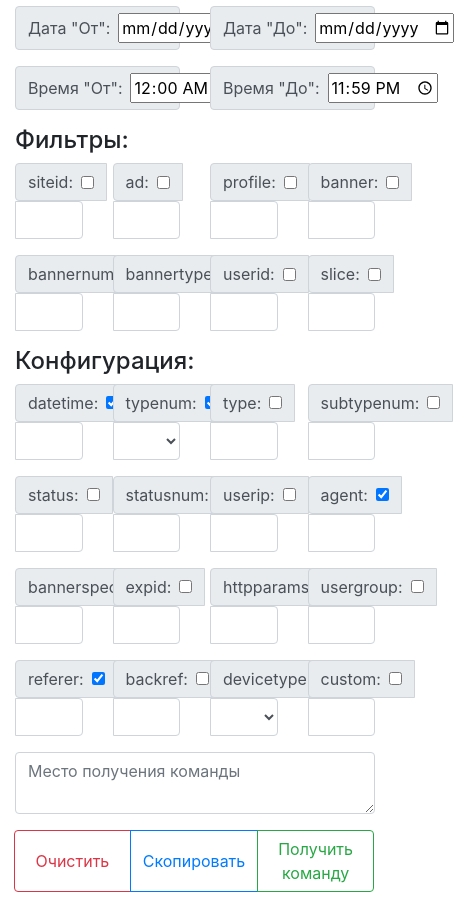
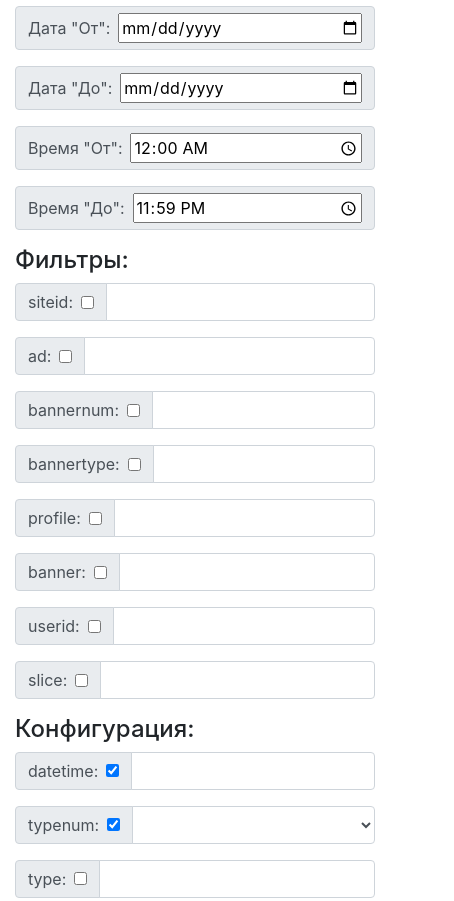
Before and after one commit to Zzaaf/Log-Command-Generator, a plain HTML site: page index.html in a window 390 px wide. Shown: the part 600-1501 px from the top of the page, 454 px wide, since content can reach past the window. Drawn offline with nearby package versions, Linux system fonts and the light colour scheme.

Commit message:
Adaptation for mobile devices.

```diff
--- a/index.html
+++ b/index.html
@@ -4,7 +4,7 @@
     <meta charset="UTF-8">
     <meta name="viewport" content="width=device-width, initial-scale=1.0">
     <meta http-equiv="X-UA-Compatible" content="ie=edge">
-    <title>Command Generator</title>
+    <title>Log Command Generator</title>
     <link rel="icon" type="image/svg+xml" href="favicon.png">
     <link rel="stylesheet" href="https://stackpath.bootstrapcdn.com/bootstrap/4.3.1/css/bootstrap.min.css">
     <link rel="stylesheet" href="assets/css/style.css">
@@ -14,7 +14,7 @@
         <div class="container">
             <h1 class="display-4">Log Command Generator</h1>
             <p class="lead">Заполните необходимые поля для получения команды</p>
-            <p class="lead">v.0.2.1</p>
+            <p class="lead">v.0.2.2</p>
         </div>
     </div>
 
@@ -64,7 +64,7 @@
                                 </select>
                             </div>
 
-                            <div class="col-6">
+                            <div class="col-12 col-lg-6">
                                 <div class="input-group mb-3">
                                     <div class="input-group-prepend" style="width: 100%;">
                                         <div class="input-group-text rounded-right" style="width: 100%;">
@@ -74,7 +74,7 @@
                                 </div>
                             </div>
 
-                            <div class="col-6">
+                            <div class="col-12 col-lg-6">
                                 <div class="input-group mb-3">
                                     <div class="input-group-prepend" style="width: 100%;">
                                         <div class="input-group-text rounded-right" style="width: 100%;">
@@ -88,7 +88,7 @@
 
                     <div class="col-12">
                         <div class="row justify-content-between">
-                            <div class="col-6">
+                            <div class="col-12 col-lg-6">
                                 <div class="input-group mb-3">
                                     <div class="input-group-prepend" style="width: 100%;">
                                         <div class="input-group-text rounded-right" style="width: 100%;">
@@ -98,7 +98,7 @@
                                 </div>
                             </div>
 
-                            <div class="col-6">
+                            <div class="col-12 col-lg-6">
                                 <div class="input-group mb-3">
                                     <div class="input-group-prepend" style="width: 100%;">
                                         <div class="input-group-text rounded-right" style="width: 100%;">
@@ -114,9 +114,9 @@
                         <h4>Фильтры:</h4>
                     </div>
 
-                    <div class="col-6">
+                    <div class="col-12 col-lg-6">
                         <div class="row justify-content-between">
-                            <div class="col-6">
+                            <div class="col-12 col-lg-6">
                                 <div class="input-group mb-3">
                                     <div class="input-group-prepend">
                                         <div class="input-group-text">
@@ -127,7 +127,7 @@
                                 </div>
                             </div>
 
-                            <div class="col-6">
+                            <div class="col-12 col-lg-6">
                                 <div class="input-group mb-3">
                                     <div class="input-group-prepend">
                                         <div class="input-group-text">
@@ -138,7 +138,7 @@
                                 </div>
                             </div>
 
-                            <div class="col-6">
+                            <div class="col-12 col-lg-6">
                                 <div class="input-group mb-3">
                                     <div class="input-group-prepend">
                                         <div class="input-group-text">
@@ -149,7 +149,7 @@
                                 </div>
                             </div>
 
-                            <div class="col-6">
+                            <div class="col-12 col-lg-6">
                                 <div class="input-group mb-3">
                                     <div class="input-group-prepend">
                                         <div class="input-group-text">
@@ -162,9 +162,9 @@
                         </div>
                     </div>
 
-                    <div class="col-6">
+                    <div class="col-12 col-lg-6">
                         <div class="row justify-content-between">
-                            <div class="col-6">
+                            <div class="col-12 col-lg-6">
                                 <div class="input-group mb-3">
                                     <div class="input-group-prepend">
                                         <div class="input-group-text">
@@ -175,7 +175,7 @@
                                 </div>
                             </div>
 
-                            <div class="col-6">
+                            <div class="col-12 col-lg-6">
                                 <div class="input-group mb-3">
                                     <div class="input-group-prepend">
                                         <div class="input-group-text">
@@ -186,7 +186,7 @@
                                 </div>
                             </div>
 
-                            <div class="col-6">
+                            <div class="col-12 col-lg-6">
                                 <div class="input-group mb-3">
                                     <div class="input-group-prepend">
                                         <div class="input-group-text">
@@ -197,7 +197,7 @@
                                 </div>
                             </div>
 
-                            <div class="col-6">
+                            <div class="col-12 col-lg-6">
                                 <div class="input-group mb-3">
                                     <div class="input-group-prepend">
                                         <div class="input-group-text">
@@ -214,9 +214,9 @@
                         <h4>Конфигурация:</h4>
                     </div>
 
-                    <div class="col-6">
+                    <div class="col-12 col-lg-6">
                         <div class="row justify-content-between">
-                            <div class="col-6">
+                            <div class="col-12 col-lg-6">
                                 <div class="input-group mb-3">
                                     <div class="input-group-prepend">
                                         <div class="input-group-text">
@@ -227,7 +227,7 @@
                                 </div>
                             </div>
 
-                            <div class="col-6">
+                            <div class="col-12 col-lg-6">
                                 <div class="input-group mb-3">
                                     <div class="input-group-prepend">
                                         <div class="input-group-text">
@@ -247,9 +247,9 @@
                         </div>
                     </div>
 
-                    <div class="col-6">
+                    <div class="col-12 col-lg-6">
                         <div class="row justify-content-between">
-                            <div class="col-6">
+                            <div class="col-12 col-lg-6">
                                 <div class="input-group mb-3">
                                     <div class="input-group-prepend">
                                         <div class="input-group-text">
@@ -260,7 +260,7 @@
                                 </div>
                             </div>
 
-                            <div class="col-6">
+                            <div class="col-12 col-lg-6">
                                 <div class="input-group mb-3">
                                     <div class="input-group-prepend">
                                         <div class="input-group-text">
@@ -273,9 +273,9 @@
                         </div>
                     </div>
 
-                    <div class="col-6">
+                    <div class="col-12 col-lg-6">
                         <div class="row">
-                            <div class="col-6">
+                            <div class="col-12 col-lg-6">
                                 <div class="input-group mb-3">
                                     <div class="input-group-prepend">
                                         <div class="input-group-text">
@@ -286,7 +286,7 @@
                                 </div>
                             </div>
 
-                            <div class="col-6">
+                            <div class="col-12 col-lg-6">
                                 <div class="input-group mb-3">
                                     <div class="input-group-prepend">
                                         <div class="input-group-text">
@@ -299,9 +299,9 @@
                         </div>
                     </div>
 
-                    <div class="col-6">
+                    <div class="col-12 col-lg-6">
                         <div class="row">
-                            <div class="col-6">
+                            <div class="col-12 col-lg-6">
                                 <div class="input-group mb-3">
                                     <div class="input-group-prepend">
                                         <div class="input-group-text">
@@ -312,7 +312,7 @@
                                 </div>
                             </div>
 
-                            <div class="col-6">
+                            <div class="col-12 col-lg-6">
                                 <div class="input-group mb-3">
                                     <div class="input-group-prepend">
                                         <div class="input-group-text">
@@ -325,9 +325,9 @@
                         </div>
                     </div>
 
-                    <div class="col-6">
+                    <div class="col-12 col-lg-6">
                         <div class="row">
-                            <div class="col-6">
+                            <div class="col-12 col-lg-6">
                                 <div class="input-group mb-3">
                                     <div class="input-group-prepend">
                                         <div class="input-group-text">
@@ -338,7 +338,7 @@
                                 </div>
                             </div>
 
-                            <div class="col-6">
+                            <div class="col-12 col-lg-6">
                                 <div class="input-group mb-3">
                                     <div class="input-group-prepend">
                                         <div class="input-group-text">
@@ -351,9 +351,9 @@
                         </div>
                     </div>
 
-                    <div class="col-6">
+                    <div class="col-12 col-lg-6">
                         <div class="row">
-                            <div class="col-6">
+                            <div class="col-12 col-lg-6">
                                 <div class="input-group mb-3">
                                     <div class="input-group-prepend">
                                         <div class="input-group-text">
@@ -364,7 +364,7 @@
                                 </div>
                             </div>
 
-                            <div class="col-6">
+                            <div class="col-12 col-lg-6">
                                 <div class="input-group mb-3">
                                     <div class="input-group-prepend">
                                         <div class="input-group-text">
@@ -377,9 +377,9 @@
                         </div>
                     </div>
 
-                    <div class="col-6">
+                    <div class="col-12 col-lg-6">
                         <div class="row">
-                            <div class="col-6">
+                            <div class="col-12 col-lg-6">
                                 <div class="input-group mb-3">
                                     <div class="input-group-prepend">
                                         <div class="input-group-text">
@@ -390,7 +390,7 @@
                                 </div>
                             </div>
 
-                            <div class="col-6">
+                            <div class="col-12 col-lg-6">
                                 <div class="input-group mb-3">
                                     <div class="input-group-prepend">
                                         <div class="input-group-text">
@@ -403,9 +403,9 @@
                         </div>
                     </div>
 
-                    <div class="col-6">
+                    <div class="col-12 col-lg-6">
                         <div class="row">
-                            <div class="col-6">
+                            <div class="col-12 col-lg-6">
                                 <div class="input-group mb-3">
                                     <div class="input-group-prepend">
                                         <div class="input-group-text">
@@ -422,7 +422,7 @@
                                 </div>
                             </div>
 
-                            <div class="col-6">
+                            <div class="col-12 col-lg-6">
                                 <div class="input-group mb-3">
                                     <div class="input-group-prepend">
                                         <div class="input-group-text">
@@ -437,7 +437,7 @@
 
                     <div class="col-12">
                         <div class="input-group mb-3">
-                            <textarea id="result" class="form-control" placeholder="Место получения команды"></textarea>
+                            <textarea id="result" class="form-control" placeholder="Место получения команды" rows="5"></textarea>
                         </div>
                     </div>
 
@@ -455,21 +455,21 @@
 
             <div class="tab-pane fade" id="nav-profile" role="tabpanel" aria-labelledby="nav-profile-tab">
                 <div class="row">
-                    <div class="col-5">
+                    <div class="col-12 col-lg-5 mb-3">
                         <div class="list-group" id="list-tab" role="tablist">
                             <a class="list-group-item list-group-item-action active" id="omi-list" data-toggle="list" href="#omi" role="tab" aria-controls="home">Выгрузка для панели ОМИ</a>
                             <a class="list-group-item list-group-item-action" id="tiburon-list" data-toggle="list" href="#tiburon" role="tab" aria-controls="profile">Выгрузка для панели Tiburon</a>
                             <a class="list-group-item list-group-item-action" id="oi-list" data-toggle="list" href="#oi" role="tab" aria-controls="messages">Выгрузка для панели OnlineInterviewer ОИ</a>
                         </div>
                     </div>
-                    <div class="col-7">
+                    <div class="col-12 col-lg-7">
                         <div class="tab-content" id="nav-tabContent">
 
                             <!-- Omi -->
                             <div class="tab-pane fade show active" id="omi" role="tabpanel" aria-labelledby="omi-list">
                                 <div class="col-12">
                                     <div class="row">
-                                        <div class="col-6">
+                                        <div class="col-12 col-lg-6">
                                             <div class="input-group mb-3">
                                                 <div class="input-group-prepend" style="width: 100%;">
                                                     <div class="input-group-text rounded-right" style="width: 100%;">
@@ -479,7 +479,7 @@
                                             </div>
                                         </div>
 
-                                        <div class="col-6">
+                                        <div class="col-12 col-lg-6">
                                             <div class="input-group mb-3">
                                                 <div class="input-group-prepend" style="width: 100%;">
                                                     <div class="input-group-text rounded-right" style="width: 100%;">
@@ -489,7 +489,7 @@
                                             </div>
                                         </div>
 
-                                        <div class="col-6">
+                                        <div class="col-12 col-lg-6">
                                             <div class="input-group mb-3">
                                                 <div class="input-group-prepend" style="width: 100%;">
                                                     <div class="input-group-text rounded-right" style="width: 100%;">
@@ -499,7 +499,7 @@
                                             </div>
                                         </div>
 
-                                        <div class="col-6">
+                                        <div class="col-12 col-lg-6">
                                             <div class="input-group mb-3">
                                                 <div class="input-group-prepend" style="width: 100%;">
                                                     <div class="input-group-text rounded-right" style="width: 100%;">
@@ -509,7 +509,7 @@
                                             </div>
                                         </div>
 
-                                        <div class="col-6">
+                                        <div class="col-12 col-lg-6">
                                             <div class="input-group mb-3">
                                                 <div class="input-group-prepend">
                                                     <div class="input-group-text">
@@ -520,7 +520,7 @@
                                             </div>
                                         </div>
 
-                                        <div class="col-6">
+                                        <div class="col-12 col-lg-6">
                                             <div class="input-group mb-3">
                                                 <div class="input-group-prepend">
                                                     <div class="input-group-text">
@@ -561,7 +561,7 @@
                             <div class="tab-pane fade" id="tiburon" role="tabpanel" aria-labelledby="tiburon-list">
                                 <div class="col-12">
                                     <div class="row">
-                                        <div class="col-6">
+                                        <div class="col-12 col-lg-6">
                                             <div class="input-group mb-3">
                                                 <div class="input-group-prepend" style="width: 100%;">
                                                     <div class="input-group-text rounded-right" style="width: 100%;">
@@ -571,7 +571,7 @@
                                             </div>
                                         </div>
 
-                                        <div class="col-6">
+                                        <div class="col-12 col-lg-6">
                                             <div class="input-group mb-3">
                                                 <div class="input-group-prepend" style="width: 100%;">
                                                     <div class="input-group-text rounded-right" style="width: 100%;">
@@ -581,7 +581,7 @@
                                             </div>
                                         </div>
 
-                                        <div class="col-6">
+                                        <div class="col-12 col-lg-6">
                                             <div class="input-group mb-3">
                                                 <div class="input-group-prepend" style="width: 100%;">
                                                     <div class="input-group-text rounded-right" style="width: 100%;">
@@ -591,7 +591,7 @@
                                             </div>
                                         </div>
 
-                                        <div class="col-6">
+                                        <div class="col-12 col-lg-6">
                                             <div class="input-group mb-3">
                                                 <div class="input-group-prepend" style="width: 100%;">
                                                     <div class="input-group-text rounded-right" style="width: 100%;">
@@ -601,7 +601,7 @@
                                             </div>
                                         </div>
 
-                                        <div class="col-6">
+                                        <div class="col-12 col-lg-6">
                                             <div class="input-group mb-3">
                                                 <div class="input-group-prepend">
                                                     <div class="input-group-text">
@@ -612,7 +612,7 @@
                                             </div>
                                         </div>
 
-                                        <div class="col-6">
+                                        <div class="col-12 col-lg-6">
                                             <div class="input-group mb-3">
                                                 <div class="input-group-prepend">
                                                     <div class="input-group-text">
@@ -654,7 +654,7 @@
                             <div class="tab-pane fade" id="oi" role="tabpanel" aria-labelledby="oi-list">
                                 <div class="col-12">
                                     <div class="row">
-                                        <div class="col-6">
+                                        <div class="col-12 col-lg-6">
                                             <div class="input-group mb-3">
                                                 <div class="input-group-prepend" style="width: 100%;">
                                                     <div class="input-group-text rounded-right" style="width: 100%;">
@@ -664,7 +664,7 @@
                                             </div>
                                         </div>
 
-                                        <div class="col-6">
+                                        <div class="col-12 col-lg-6">
                                             <div class="input-group mb-3">
                                                 <div class="input-group-prepend" style="width: 100%;">
                                                     <div class="input-group-text rounded-right" style="width: 100%;">
@@ -674,7 +674,7 @@
                                             </div>
                                         </div>
 
-                                        <div class="col-6">
+                                        <div class="col-12 col-lg-6">
                                             <div class="input-group mb-3">
                                                 <div class="input-group-prepend" style="width: 100%;">
                                                     <div class="input-group-text rounded-right" style="width: 100%;">
@@ -684,7 +684,7 @@
                                             </div>
                                         </div>
 
-                                        <div class="col-6">
+                                        <div class="col-12 col-lg-6">
                                             <div class="input-group mb-3">
                                                 <div class="input-group-prepend" style="width: 100%;">
                                                     <div class="input-group-text rounded-right" style="width: 100%;">
@@ -694,7 +694,7 @@
                                             </div>
                                         </div>
 
-                                        <div class="col-6">
+                                        <div class="col-12 col-lg-6">
                                             <div class="input-group mb-3">
                                                 <div class="input-group-prepend">
                                                     <div class="input-group-text">
@@ -705,7 +705,7 @@
                                             </div>
                                         </div>
 
-                                        <div class="col-6">
+                                        <div class="col-12 col-lg-6">
                                             <div class="input-group mb-3">
                                                 <div class="input-group-prepend">
                                                     <div class="input-group-text">
@@ -748,7 +748,6 @@
             </div>
         </div>
 
-
     </div>
 
     <script src="https://code.jquery.com/jquery-3.3.1.slim.min.js" integrity="sha384-q8i/X+965DzO0rT7abK41JStQIAqVgRVzpbzo5smXKp4YfRvH+8abtTE1Pi6jizo" crossorigin="anonymous"></script>
```
